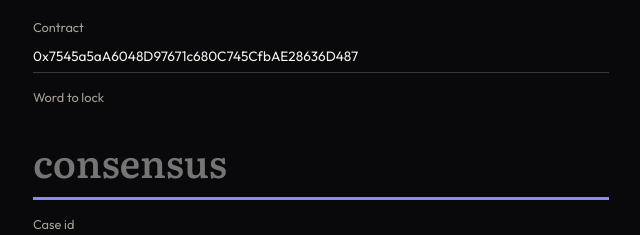
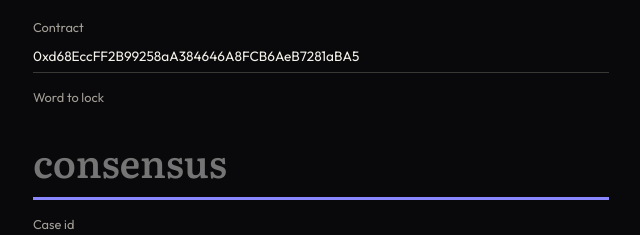
Before and after one commit to drmohammadi/wordline, a website built with Vite: page index.html in a window 1280 px wide. Shown: the part 174-409 px from the top of the page, 319-959 px from the left. Built offline with nearby package versions, Linux system fonts and the light colour scheme.

Commit message:
Add files via upload

```diff
--- a/index.html
+++ b/index.html
@@ -103,7 +103,7 @@
       <p class="mark">Two dictionaries must agree</p>
       <h1>Wordline</h1>
       <label for="address">Contract</label>
-      <input id="address" value="0x7545a5aA6048D97671c680C745CfbAE28636D487" autocomplete="off" />
+      <input id="address" value="0xd68EccFF2B99258aA384646A8FCB6AeB7281aBA5" autocomplete="off" />
       <label for="word">Word to lock</label>
       <input id="word" maxlength="20" placeholder="consensus" autocomplete="off" />
       <label for="case">Case id</label>
```
